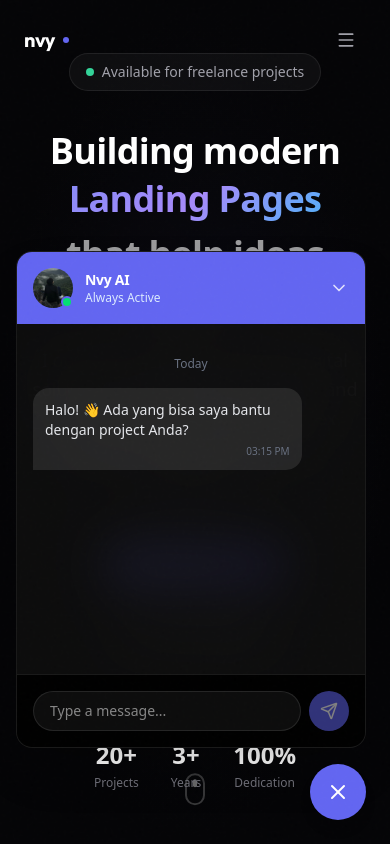
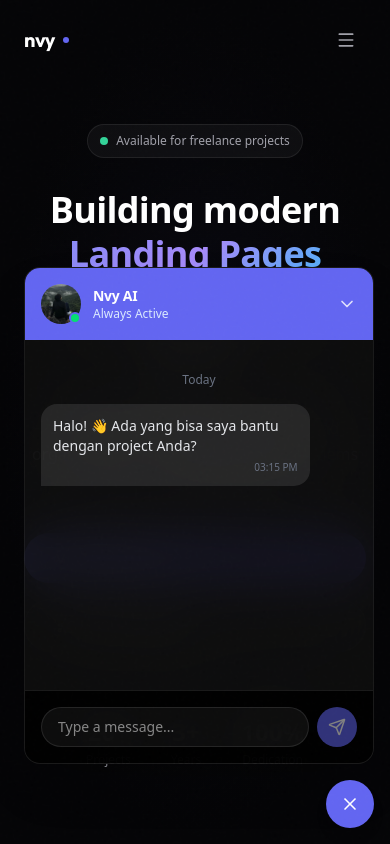
Before and after one commit to Kryuuu/Envy, a Next.js app: page / in a window 390 px wide. Both pictures are taken after a click on the button 338 px from the left and 792 px from the top of the page. Shown: the top 844 px of the page. Built offline with nearby package versions, Linux system fonts and the light colour scheme.

Commit message:
Update dikit

```diff
--- a/components/Hero.tsx
+++ b/components/Hero.tsx
@@ -23,7 +23,7 @@ export default function Hero() {
   }, []);
 
   return (
-    <section className="relative min-h-screen flex items-center justify-center overflow-hidden">
+    <section className="relative min-h-[100dvh] flex items-center justify-center overflow-hidden pt-28 pb-16">
       {/* ─── Ambient Background ─── */}
       <div className="absolute inset-0 overflow-hidden">
         {/* Primary glow orb */}
@@ -91,13 +91,13 @@ export default function Hero() {
           initial={{ opacity: 0, y: 20 }}
           animate={{ opacity: 1, y: 0 }}
           transition={{ duration: 0.6, delay: 0.2 }}
-          className="inline-flex items-center gap-2 px-4 py-2 rounded-full bg-white/[0.04] border border-white/[0.08] mb-10"
+          className="inline-flex items-center gap-2 px-3 sm:px-4 py-2 rounded-full bg-white/[0.04] border border-white/[0.08] mb-8 sm:mb-10"
         >
           <span className="relative flex h-2 w-2">
             <span className="animate-ping absolute inline-flex h-full w-full rounded-full bg-success opacity-75" />
             <span className="relative inline-flex rounded-full h-2 w-2 bg-success" />
           </span>
-          <span className="text-sm text-muted-foreground font-medium">
+          <span className="text-xs sm:text-sm text-muted-foreground font-medium">
             Available for freelance projects
           </span>
         </motion.div>
@@ -107,10 +107,10 @@ export default function Hero() {
           initial={{ opacity: 0, y: 30 }}
           animate={{ opacity: 1, y: 0 }}
           transition={{ duration: 0.7, delay: 0.3 }}
-          className="text-4xl sm:text-5xl md:text-7xl lg:text-[5.5rem] font-bold text-white leading-[1.1] tracking-tight mb-8"
+          className="text-4xl sm:text-5xl md:text-7xl lg:text-[5.5rem] font-bold text-white leading-[1.1] tracking-tight mb-6 sm:mb-8"
         >
           <span className="block">Building modern</span>
-          <span className="block mt-2">
+          <span className="block mt-1 sm:mt-2">
             <AnimatePresence mode="wait">
               <motion.span
                 key={currentIndex}
@@ -124,7 +124,7 @@ export default function Hero() {
               </motion.span>
             </AnimatePresence>
           </span>
-          <span className="block mt-2 text-white/60">
+          <span className="block mt-1 sm:mt-2 text-white/60">
             that help ideas grow.
           </span>
         </motion.h1>
@@ -134,7 +134,7 @@ export default function Hero() {
           initial={{ opacity: 0, y: 20 }}
           animate={{ opacity: 1, y: 0 }}
           transition={{ duration: 0.6, delay: 0.5 }}
-          className="text-lg md:text-xl text-muted-foreground max-w-2xl mx-auto mb-12 leading-relaxed"
+          className="text-base sm:text-lg md:text-xl text-muted-foreground max-w-2xl mx-auto mb-10 sm:mb-12 leading-relaxed"
         >
           I design and develop scalable digital solutions for businesses,
           startups, and organizations — turning complex problems into clean,
@@ -148,11 +148,11 @@ export default function Hero() {
           transition={{ duration: 0.6, delay: 0.7 }}
           className="flex flex-col sm:flex-row items-center justify-center gap-4"
         >
-          <a href="#projects" className="btn-primary">
+          <a href="#projects" className="btn-primary w-full sm:w-auto">
             <span>View Projects</span>
             <ArrowRight className="w-4 h-4" />
           </a>
-          <a href="#contact" className="btn-ghost">
+          <a href="#contact" className="btn-ghost w-full sm:w-auto">
             <Sparkles className="w-4 h-4" />
             <span>Start a Project</span>
           </a>
@@ -163,18 +163,18 @@ export default function Hero() {
           initial={{ opacity: 0 }}
           animate={{ opacity: 1 }}
           transition={{ duration: 0.8, delay: 1 }}
-          className="mt-20 flex items-center justify-center gap-8 md:gap-12"
+          className="mt-16 sm:mt-20 flex flex-wrap items-center justify-center gap-6 sm:gap-8 md:gap-12"
         >
           {[
             { value: "20+", label: "Projects" },
             { value: "3+", label: "Years" },
             { value: "100%", label: "Dedication" },
           ].map((stat) => (
-            <div key={stat.label} className="text-center">
+            <div key={stat.label} className="text-center px-2">
               <p className="text-2xl md:text-3xl font-bold text-white">
                 {stat.value}
               </p>
-              <p className="text-xs md:text-sm text-muted mt-1">{stat.label}</p>
+              <p className="text-xs md:text-sm text-muted-foreground mt-1">{stat.label}</p>
             </div>
           ))}
         </motion.div>
@@ -185,7 +185,7 @@ export default function Hero() {
         initial={{ opacity: 0 }}
         animate={{ opacity: 1 }}
         transition={{ delay: 1.5 }}
-        className="absolute bottom-10 left-1/2 -translate-x-1/2"
+        className="absolute bottom-6 sm:bottom-10 left-1/2 -translate-x-1/2 hidden sm:block"
       >
         <motion.div
           animate={{ y: [0, 8, 0] }}
--- a/components/LiveChat.tsx
+++ b/components/LiveChat.tsx
@@ -85,14 +85,14 @@ export default function LiveChat() {
   };
 
   return (
-    <div className="fixed bottom-6 right-6 z-50 flex flex-col items-end">
+    <div className="fixed bottom-4 right-4 sm:bottom-6 sm:right-6 z-50 flex flex-col items-end">
       <AnimatePresence>
         {isOpen && (
           <motion.div
             initial={{ opacity: 0, y: 20, scale: 0.9 }}
             animate={{ opacity: 1, y: 0, scale: 1 }}
             exit={{ opacity: 0, y: 20, scale: 0.9 }}
-            className="mb-4 w-[350px] bg-black/90 backdrop-blur-xl border border-white/10 rounded-2xl shadow-2xl overflow-hidden flex flex-col"
+            className="mb-4 w-[calc(100vw-2rem)] sm:w-[350px] max-w-[350px] bg-black/90 backdrop-blur-xl border border-white/10 rounded-2xl shadow-2xl overflow-hidden flex flex-col"
           >
             {/* Header */}
             <div className="bg-primary p-4 flex justify-between items-center shadow-md">
@@ -203,13 +203,13 @@ export default function LiveChat() {
 
       <button
         onClick={() => setIsOpen(!isOpen)}
-        className="group relative bg-primary hover:bg-primary/90 text-white w-14 h-14 rounded-full shadow-lg flex items-center justify-center transition-all hover:scale-105"
+        className="group relative bg-primary hover:bg-primary/90 text-white w-12 h-12 sm:w-14 sm:h-14 rounded-full shadow-lg flex items-center justify-center transition-all hover:scale-105"
       >
         {isOpen ? (
-          <X className="w-6 h-6" />
+          <X className="w-5 h-5 sm:w-6 sm:h-6" />
         ) : (
           <>
-             <MessageSquare className="w-6 h-6" />
+             <MessageSquare className="w-5 h-5 sm:w-6 sm:h-6" />
              <span className="absolute -top-1 -right-1 flex h-4 w-4">
               <span className="animate-ping absolute inline-flex h-full w-full rounded-full bg-red-400 opacity-75"></span>
               <span className="relative inline-flex rounded-full h-4 w-4 bg-red-500"></span>
```
